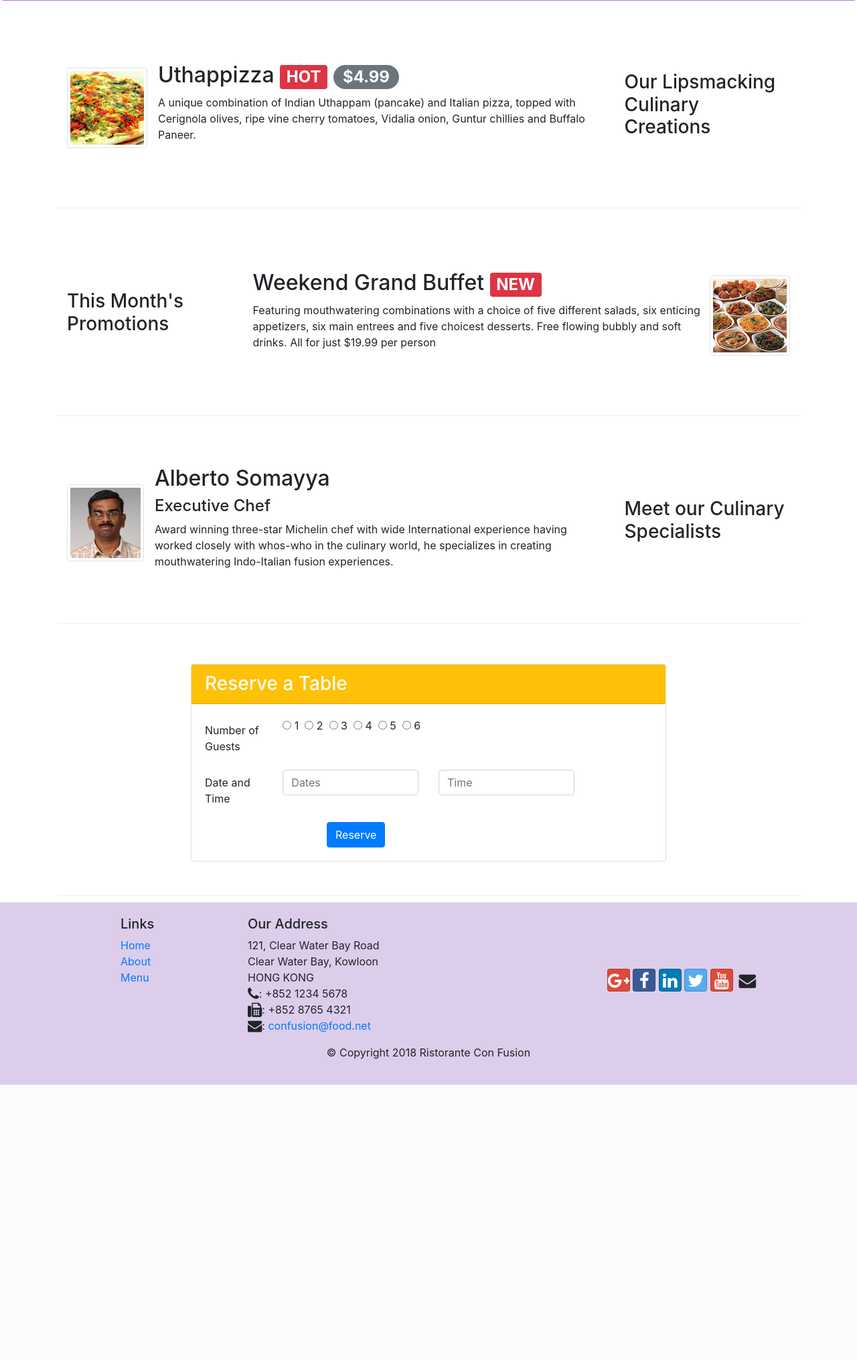
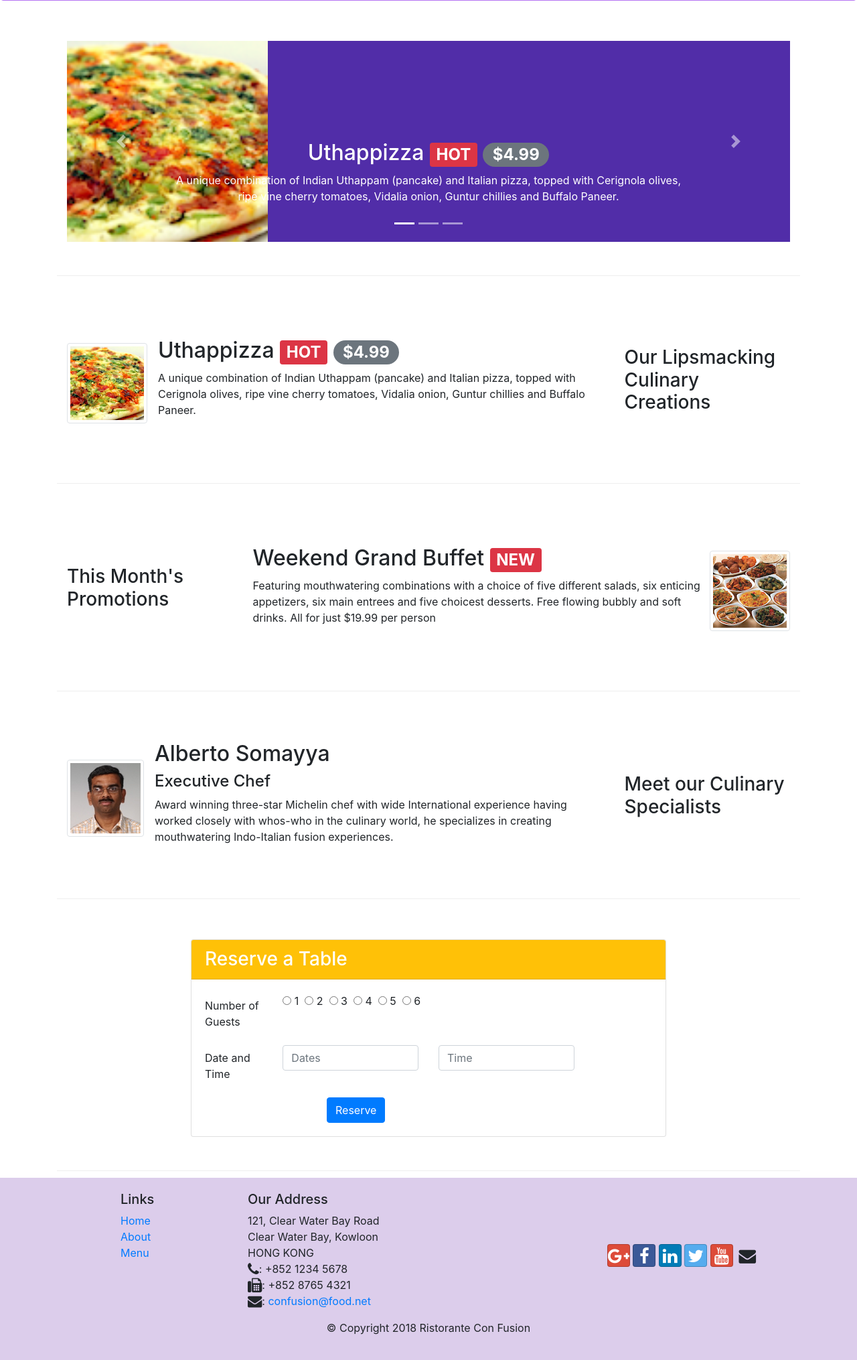
Before and after one commit to zahra722/orphanage-and-charity-management-system, a PHP site: page / in a window 1280 px wide. Shown: the part 333-2363 px from the top of the page at 67% size. Before the commit the page ends 1952 px from the top, so only its background shows below. Run offline with PHP 8.4, Linux system fonts and the light colour scheme; some libraries are stand-ins or nearby versions.

Commit message:
carousel

```diff
--- a/css/styles.css
+++ b/css/styles.css
@@ -38,3 +38,15 @@ body{
 .navbar-dark{
     background-color: #512DA8;
 }
+.carousel{
+  background-color: #512DA8;
+}
+.carousel-item{
+  height: 300px;
+}
+.carousel-item img{
+  position: absolute;
+  top: 0;
+  left: 0;
+  min-height: 300px;
+}
--- a/index.html
+++ b/index.html
@@ -100,6 +100,58 @@
   </header>
 
   <div class="container">
+
+    <div class="row row-content">
+      <div class="col">
+        <div class="carousel slide " id="mycarousel" data-ride="carousel">
+          <div class="carousel-inner" role="listbox">
+            <div class="carousel-item active">
+              <img class="d-block img-fluid" src="img/uthappizza.png" alt="uthappizza">
+              <div class="carousel-caption d-none d-md-block">
+                <h2 class="mt-0">Uthappizza <span class="badge badge-danger">HOT</span> <span class="badge badge-secondary badge-pill">$4.99</span> </h2>
+                <p class="d-none d-sm-block">A unique combination of Indian Uthappam (pancake) and Italian
+                  pizza, topped with Cerignola
+                  olives,
+                  ripe vine cherry tomatoes, Vidalia onion, Guntur chillies and Buffalo Paneer.</p>
+              </div>
+            </div>
+            <div class="carousel-item ">
+              <img class="d-block img-fluid" src="img/buffet.png" alt="buffet">
+              <div class="carousel-caption d-none d-md-block">
+                <h2>Weekend Grand Buffet <span class="badge badge-danger">NEW</span></h2>
+                <p class="d-none d-sm-block">Featuring mouthwatering combinations with a choice of five
+                  different
+                  salads, six enticing appetizers,
+                  six main entrees and five choicest desserts. Free flowing bubbly and soft drinks. All for
+                  just
+                  $19.99 per person </p>
+              </div>
+            </div>
+            <div class="carousel-item">
+              <img class="d-block img-fluid" src="img/alberto.png" alt="alberto">
+              <div class="carousel-caption d-none d-md-block">
+                <h2 class="mt-0">Alberto Somayya</h2>
+                <h4>Executive Chef</h4>
+                <p class="d-none d-sm-block">Award winning three-star Michelin chef with wide
+                  International experience having worked closely with
+                  whos-who in the culinary world, he specializes in
+                  creating mouthwatering Indo-Italian fusion experiences.
+              </div>
+            </div>
+          </div>
+
+            <ol class="carousel-indicators">
+              <li data-target="#mycarousel" data-slide-to="0" class="active"></li>
+              <li data-target="#mycarousel" data-slide-to="1"></li>
+              <li data-target="#mycarousel" data-slide-to="2"></li>
+            </ol>
+            <a href="#mycarousel" role="button" class="carousel-control-prev" data-slide="prev"><span class="carousel-control-prev-icon"> </span></a>
+            <a href="#mycarousel" role="button" class="carousel-control-next" data-slide="next"><span class="carousel-control-next-icon"></span></a>
+        </div>
+      </div>
+
+    </div>
+
     <div class="row row-content align-items-center">
       <div class="col-12 col-sm-4 order-sm-last col-md-3">
         <h3>Our Lipsmacking Culinary Creations</h3>
```
